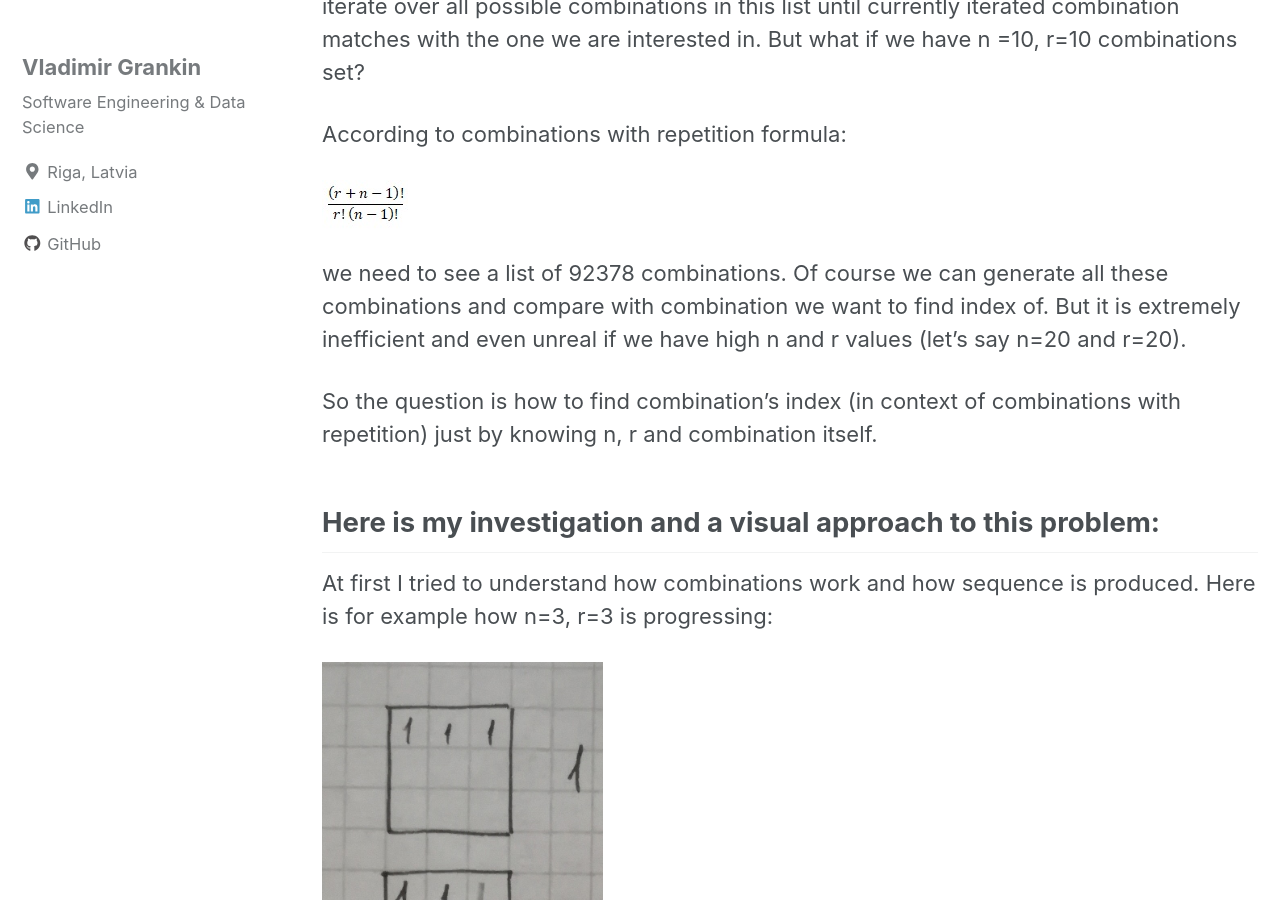
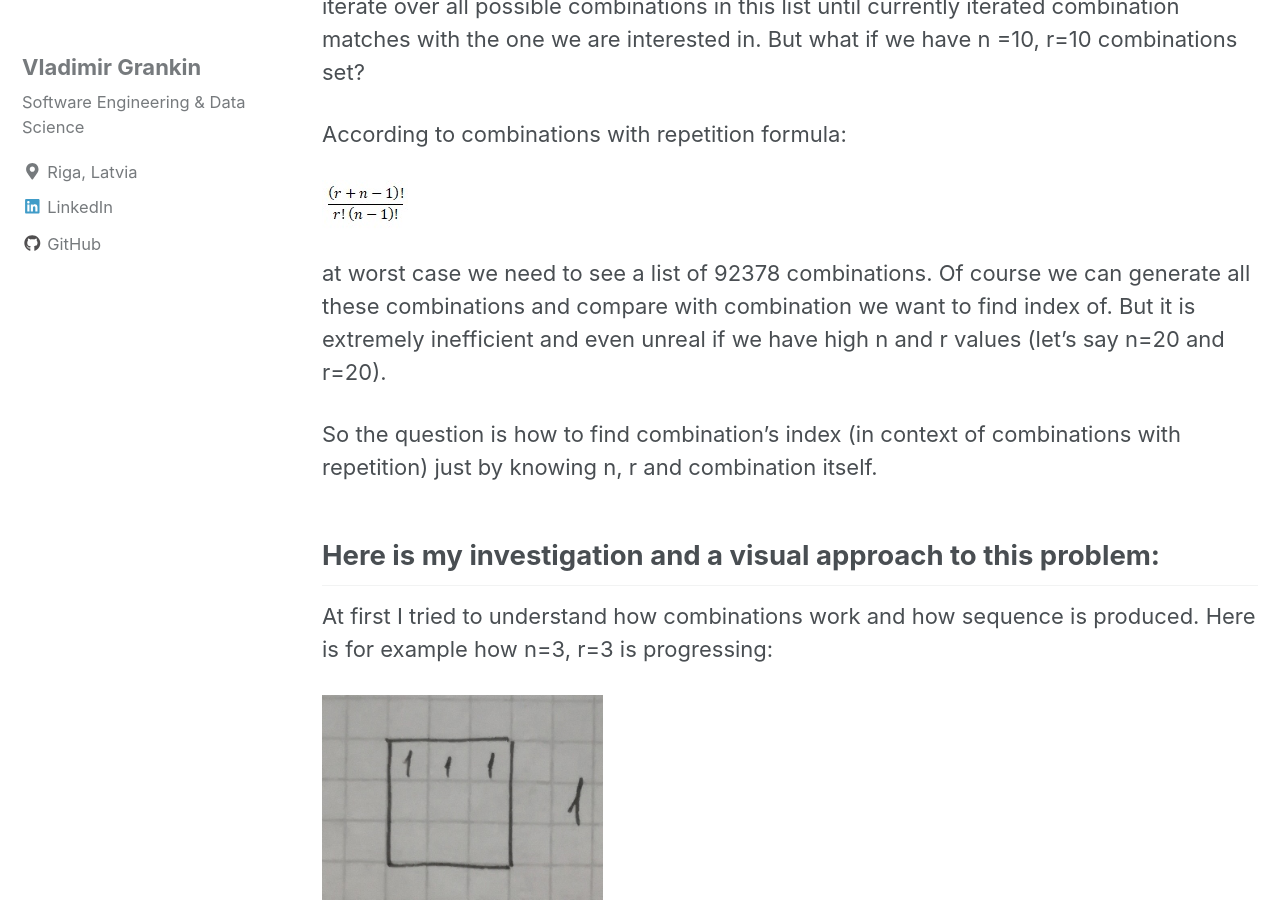
Before and after one commit to vgrankin/vgrankin.github.io, a Jekyll site: the page built from _posts/2018-08-23-pascals-triangle.md, in a window 1280 px wide and 900 px high, scrolled down 1030 px. Built offline with Jekyll 4.4.1, drawn with Linux system fonts in a browser that asks for light colours; nearby versions of some CDN libraries.

Commit message:
Working on pascal triangle post

```diff
--- a/_posts/2018-08-23-pascals-triangle.md
+++ b/_posts/2018-08-23-pascals-triangle.md
@@ -42,7 +42,7 @@ According to combinations with repetition formula:
 
 ![combinations with repetition formula]({{ site.url }}{{ site.baseurl }}/images/pascal_triangle/combinations_with_repetition_formula.jpg)
 
-we need to see a list of 92378 combinations. Of course we can generate all these combinations and
+at worst case we need to see a list of 92378 combinations. Of course we can generate all these combinations and
 compare with combination we want to find index of. But it is extremely inefficient and even unreal
 if we have high n and r values (let’s say n=20 and r=20).
 
@@ -92,7 +92,7 @@ Let’s see another example, n=3, r=4:
 
 ![n=3, r=3 combinations with repetition]({{ site.url }}{{ site.baseurl }}/images/pascal_triangle/pic_2_n=3r=4.jpg){:height="30%" width="30%"}
 
-Fig. 2.
+**Fig. 2.**
 
 I’m sure you can figure out the pattern on how to fill those costs. It goes like this. You look at
 particular brick/item and calculate its cost by adding up all costs in preceding column like
@@ -106,17 +106,17 @@ Here are some more examples:
 
 ![n=3, r=3 combinations with repetition]({{ site.url }}{{ site.baseurl }}/images/pascal_triangle/pic_3_n=4r=3.jpg){:height="50%" width="50%"}
 
-Fig. 3.
+**Fig. 3.**
 
 ![n=3, r=3 combinations with repetition]({{ site.url }}{{ site.baseurl }}/images/pascal_triangle/pic_3_2.jpg){:height="30%" width="30%"}
 
-Fig. 3.1.
+**Fig. 3.1.**
 
 And now we can try a more complex example:
 
 ![n=3, r=3 combinations with repetition]({{ site.url }}{{ site.baseurl }}/images/pascal_triangle/pic_4.jpg){:height="50%" width="50%"}
 
-Fig. 4.
+**Fig. 4.**
 
 Here I’m just calculating costs for all the movements to end up with bricks positioned at last
 combination, which is [6,6,6,6,6,6,6].
```
